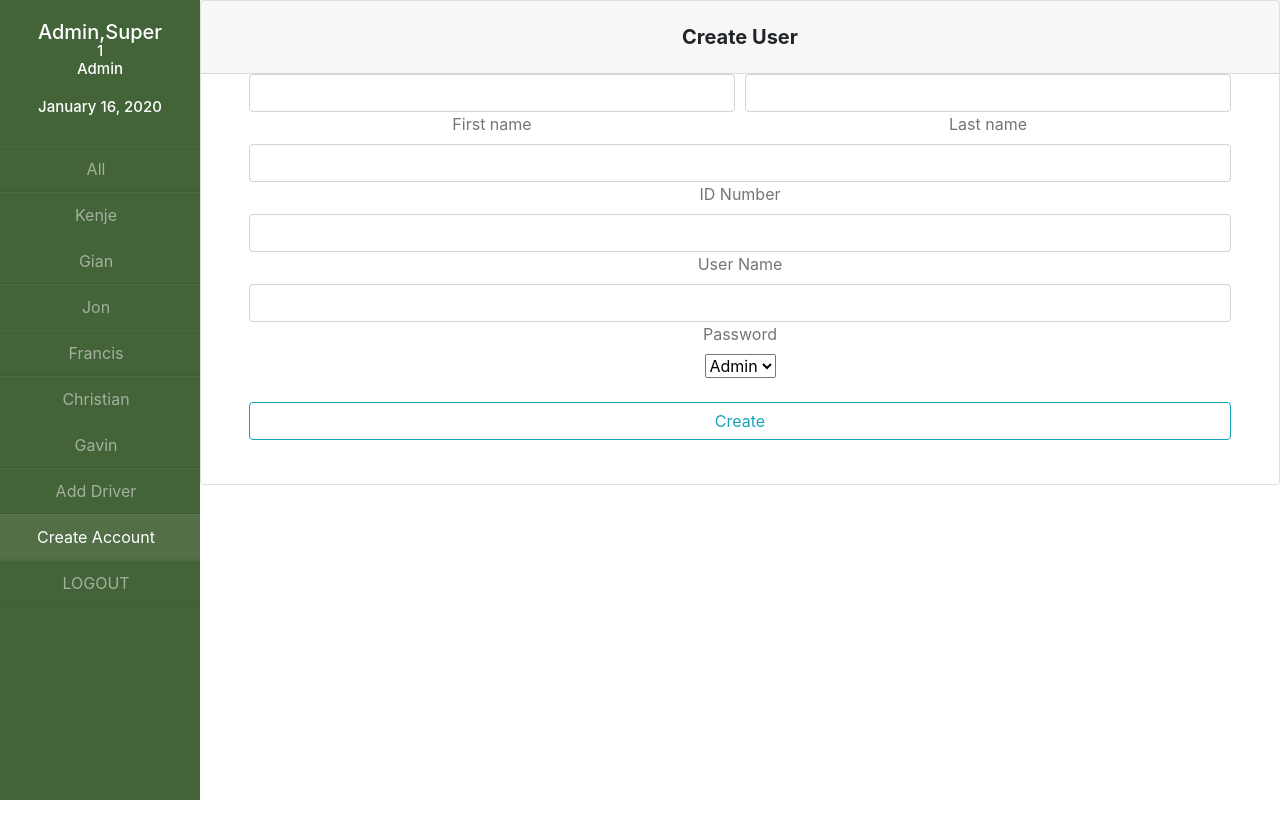
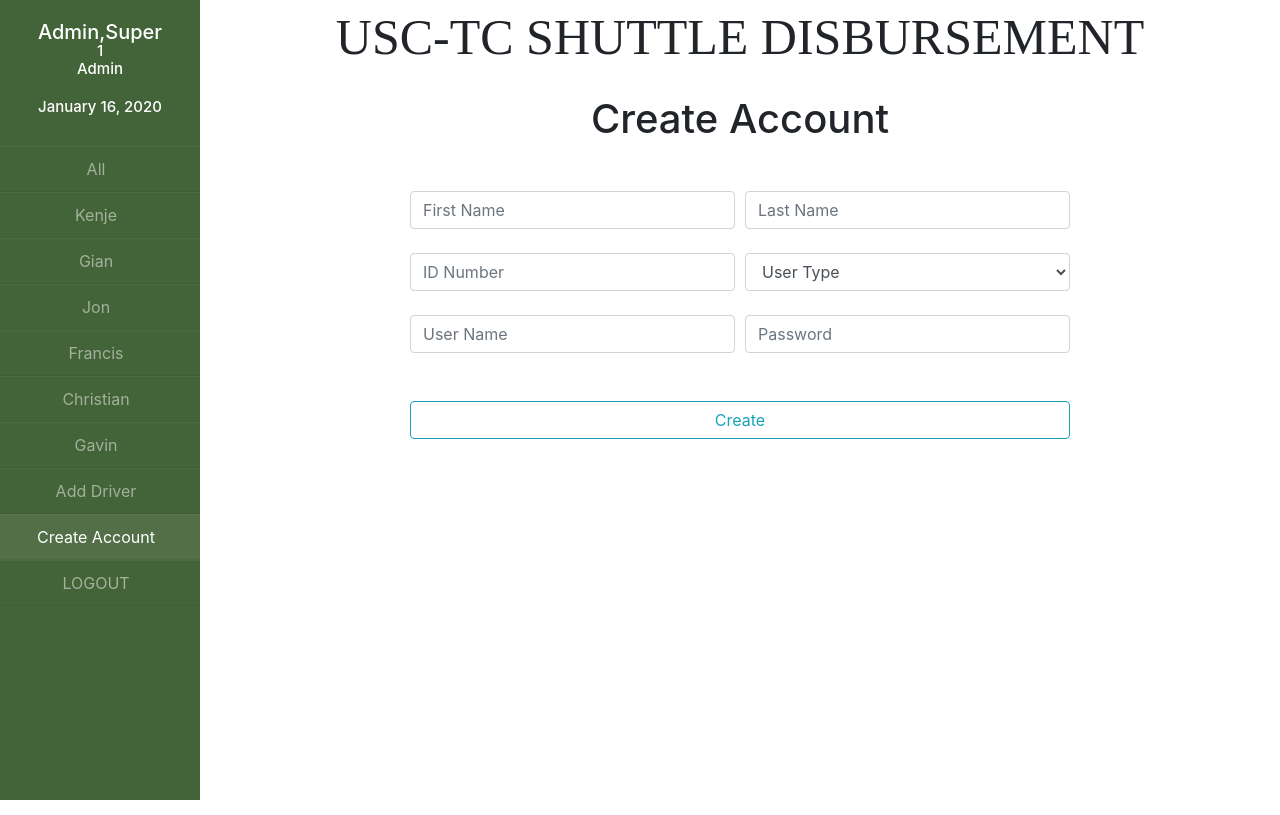
Before and after one commit to brylemp/co0lTh3sisBois-WebApp, a PHP site: page /createuserpage.php in a window 1280 px wide. Run offline with PHP 8.4, Linux system fonts and the light colour scheme; a user stored in the database is signed in; data comes from the database, SQL or seed files in the repository.

Commit message:
Changed Add User Page

```diff
--- a/createuserpage.php
+++ b/createuserpage.php
@@ -20,7 +20,7 @@
 
     <!-- Bootstrap CSS -->
     <link rel="stylesheet" href="css/bootstrap.min.css">
-    <link rel="stylesheet" href="css/dashboard.css">
+    <link rel="stylesheet" href="css/newuser.css">
     <title>USC Shuttle Disbursement</title>
 </head>
 <body>
@@ -77,54 +77,66 @@
         </ul>
     </div>
     <div class="main"> <!-- MAIN AREA -->
-        <div class="register"> <!-- DI NI AKOA -->
-            <div class="card">
-                <h5 class="card-header info-color white-text text-center py-4">
-                    <strong>Create User</strong>
-                </h5>
-                <!--Card content-->
+    <div class="title">USC-TC SHUTTLE DISBURSEMENT</div>
+        <div class="newuser">
+            <div class="userform">
+                <div class="headerform">
+                    <h1>Create Account</h1>
+                </div>
                 <div class="card-body px-lg-5 pt-0">
                     <!-- Form -->
-                    <form class="text-center" style="color: #757575;" action="createuserprocess.php" method="POST" onsubmit="return validate()">
+                    <form class="text-center" action="createuserprocess.php" method="POST" onsubmit="return validate()">
                         <div class="form-row">
                             <div class="col">
                                 <!-- First name -->
                                 <div class="md-form">
-                                    <input type="text" id="registerfname" class="form-control" name="firstname" required="required">
-                                    <label for="materialRegisterFormFirstName">First name</label>
+                                    <input type="text" id="registerfname" class="form-control" name="firstname" required="required" placeholder="First Name">
+                                    <label class="errortext" id="fnamelabel"></label>
                                 </div>
                             </div>
                             <div class="col">
                                 <!-- Last name -->
                                 <div class="md-form">
-                                    <input type="text" id="registerlname" class="form-control" name="lastname" required="required">
-                                    <label for="materialRegisterFormFirstName">Last name</label>
+                                    <input type="text" id="registerlname" class="form-control" name="lastname" required="required" placeholder="Last Name">
+                                    <label></label>
                                 </div>
                             </div>
                         </div>
+                        <div class="form-row">
+                            <div class="col">
                                 <!-- ID NUMBER -->
                                 <div class="md-form mt-0">
-                            <input type="text" id="registeridnum" class="form-control" name="idnum" required="required">
-                            <label for="materialRegisterFormFirstName">ID Number</label>
+                                    <input type="text" id="registeridnum" class="form-control" name="idnum" required="required" placeholder="ID Number">
+                                    <label class="errortext" id="idnumlabel"></label>
                                 </div>
+                            </div>
+                            <div class="col">
+                                <select class="form-control" name="usertype" id="registerusertype">
+                                    <option value="ut">User Type</option>
+                                    <option value="User">Normal</option>
+                                    <option value="Admin">Admin</option>
+                                </select>
+                                <label class="errortext" id="usertypelabel"></label>
+                            </div>
+                        </div>
+                        <div class="form-row">
+                            <div class="col">
                                 <!-- USER NAME -->
                                 <div class="md-form mt-0">
-                            <input type="text" id="registeruname" class="form-control" name="username" required="required">
-                            <label for="materialRegisterFormFirstName">User Name</label>
+                                    <input type="text" id="registeruname" class="form-control" name="username" required="required" placeholder="User Name">
+                                    <label class="errortext" id="unamelabel"></label>
                                 </div>
-                        <!-- Password -->
+                            </div>
+                            <div class="col">
+                                <!-- PASSWORD -->
                                 <div class="md-form">
-                            <input type="password" id="registerpaswrd" class="form-control" aria-describedby="materialRegisterFormPasswordHelpBlock" name="password" required="required">
-                            <label for="materialRegisterFormPassword">Password</label>
+                                    <input type="password" id="registerpaswrd" class="form-control" aria-describedby="materialRegisterFormPasswordHelpBlock" name="password" required="required" placeholder="Password">
+                                    <label class="errortext" id="pwlabel"></label>
                                 </div>
-                        <select name="usertype">
-                            <option value="Admin">Admin</option>
-                            <option value="User">User</option>
-                        </select>
-                        <!-- Sign up button -->
+                            </div>
+                        </div>
                         <button class="btn btn-outline-info btn-rounded btn-block my-4 waves-effect z-depth-0" type="submit">Create</button>
                     </form>
-                    <!-- Form -->
                 </div>
             </div>
         </div>
@@ -139,6 +151,7 @@
         var idnum = document.getElementsByName("idnum");
         var uname = document.getElementsByName("username");
         var pswrd = document.getElementsByName("password");
+        var usrtp = document.getElementsByName("usertype");
 
         var re_names = /^[A-Za-z]+$/;
         var re_uname = /^[A-Za-z0-9]+$/;
@@ -148,6 +161,7 @@
             // alert('Name must not have any numbers or special characters');
             document.getElementById("registerfname").className = "form-control is-invalid";
             document.getElementById("registerlname").className = "form-control is-invalid";
+            document.getElementById("fnamelabel").innerHTML = "Name must not have any numbers or special characters"
         }
         else{
             document.getElementById("registerfname").className = "form-control is-valid";
@@ -170,6 +184,12 @@
             document.getElementById("registeridnum").className = "form-control is-valid";
         }
 
+        if(usrtp[0].value=="ut"){
+            document.getElementById("registerusertype").className = "form-control is-invalid";
+        }
+        else{
+            document.getElementById("registerusertype").className = "form-control is-valid";
+        }
 
         ////ERRORS////
 
@@ -184,6 +204,10 @@
         if(isNaN(idnum[0].value)==true){
             return false;
         }
+
+        if(usrtp[0].value=="ut"){
+            return false;
+        }
     }
 </script>
 </html>
--- /dev/null
+++ b/css/newuser.css
@@ -0,0 +1,106 @@
+td, th{
+    width: 15%;
+}
+
+.wrapper{
+    display: flex;
+    position: relative;
+}
+
+.wrapper .sidebar::-webkit-scrollbar {
+    width: 0px;  /* Remove scrollbar space */
+    background: transparent;  /* Optional: just make scrollbar invisible */
+}
+
+.wrapper .sidebar{
+    position: fixed;
+    width: 200px;
+    height: 100%;
+    background-color: rgb(67, 99, 56);
+    padding-top: 20px;
+    overflow: hidden;
+    overflow-y: overlay;
+}
+
+.wrapper .sidebar h1{
+    text-align: center;
+    font-size: 20px;
+    color: white;
+}
+
+.wrapper .sidebar h2{
+    text-align: center;
+    margin-top: -5%;
+    margin-bottom: 15%;
+    font-size: 15px;
+    color: white;
+}
+
+.wrapper .sidebar ul li{
+    text-align: center;
+    list-style: none;
+    padding-top: 10px;
+    padding-bottom: 10px;
+    margin-left: -30%;
+    border-bottom: 1px solid rgba(0,0,0,0.05);
+    border-top: 1px solid rgba(255,255,255,0.05);
+}
+
+.wrapper .sidebar ul li a{
+    color: rgba(255, 255, 255, 0.5);
+}
+
+.wrapper .sidebar ul li.active a{
+    color: rgba(255, 255, 255);
+}
+
+.wrapper .sidebar ul li.active{
+    background-color: rgba(255, 255, 255, 0.08);
+}
+
+.wrapper .sidebar ul li a:hover{
+    color: rgba(255, 255, 255, 1);
+    text-decoration: none;
+}
+
+.wrapper .sidebar ul li:hover{
+    /* background-color: rgba(255, 255, 255, 0.010); */
+}
+
+.wrapper .main{
+    /* border: 1px solid red; */
+    width: 100%;
+    height: 100vh;
+    margin-left: 200px;
+    /* overflow: hidden;
+    overflow-x: overlay; */
+}
+
+.wrapper .main .title{
+    text-align: center;
+    font-family: 'Times New Roman', Times, serif;
+    font-size: 50px;
+}
+
+.newuser{
+    /* border: 1px solid red; */
+    margin-left: 15%;
+    margin-top: 20px;
+    width: 70%;
+    height: 90vh;
+}
+
+.newuser .userform{
+    /* border: 1px solid red; */
+}
+
+.newuser .userform .headerform{
+    text-align: center;
+    padding-bottom: 40px;
+}
+
+.errortext{
+    /* border: 1px solid red; */
+    font-size: 12.5px;
+    color: red;
+}
```
Lines whose indentation alone changed are shown as unchanged.
